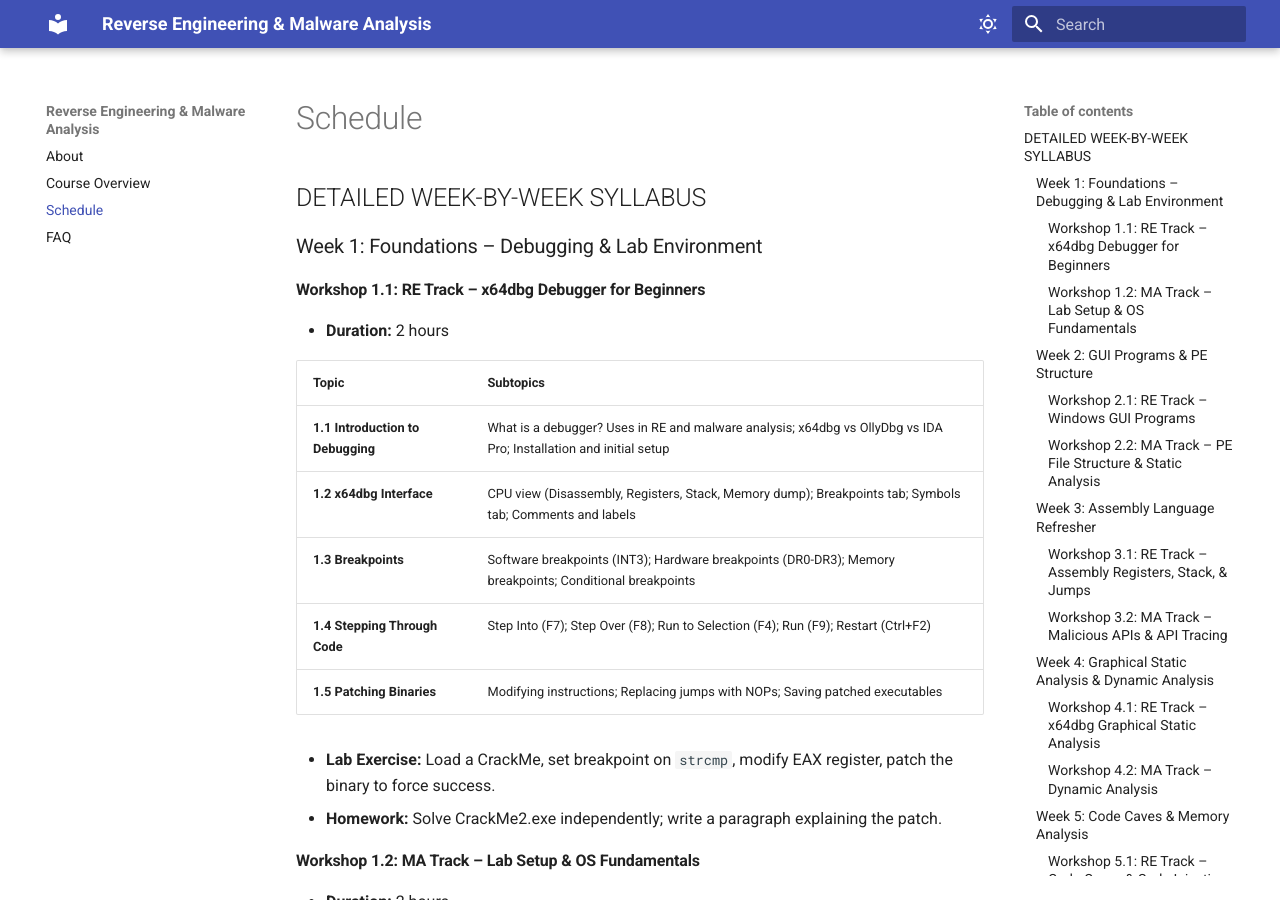
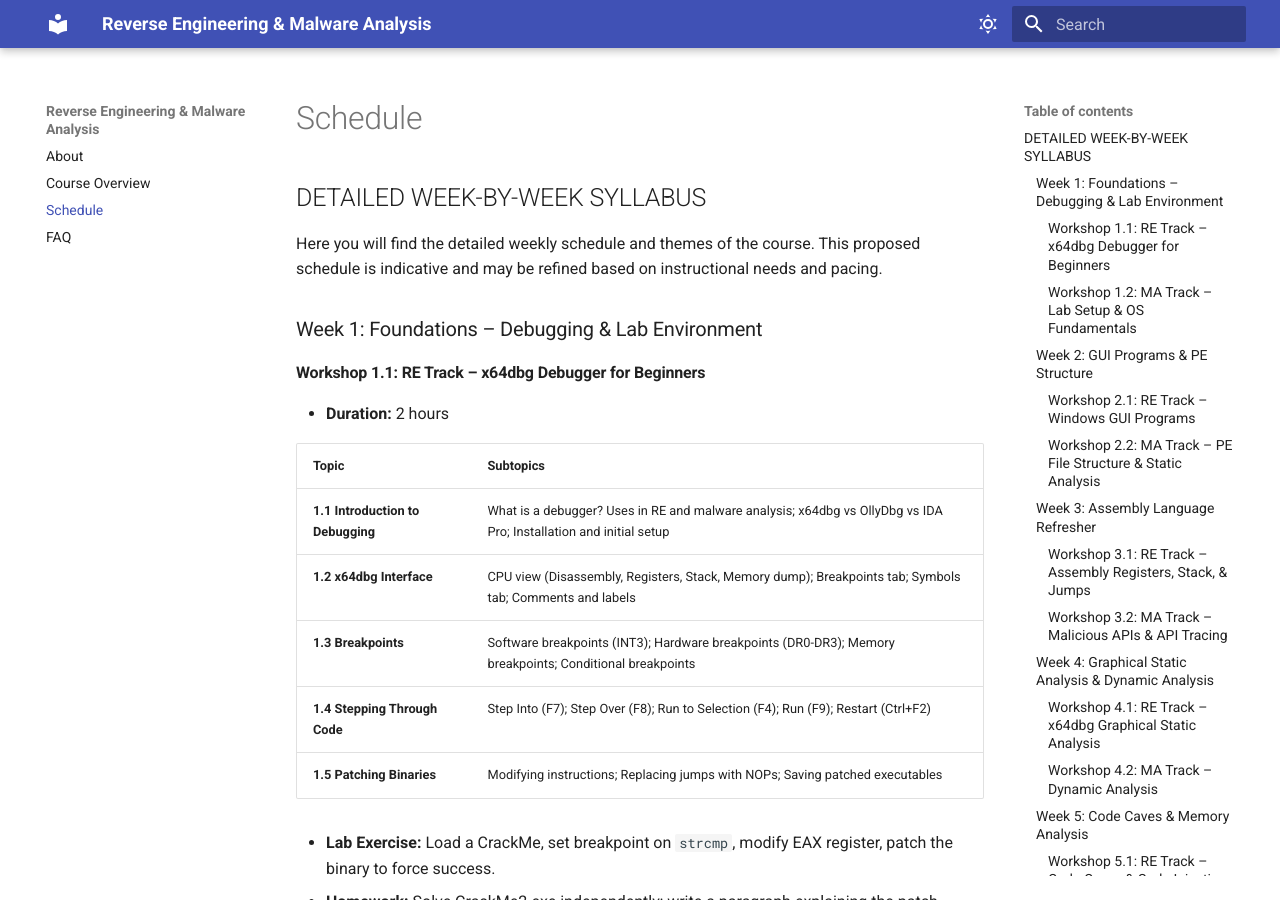
Before and after one commit to aatizghimire/rema-s2026, an MkDocs documentation site: the page built from docs/schedule.md, in a window 1280 px wide and 900 px high. Built offline with MkDocs 1.6.1 and Material for MkDocs 9.7.7, drawn with Linux system fonts in a browser that asks for light colours.

Commit message:
update course commit

```diff
--- a/docs/schedule.md
+++ b/docs/schedule.md
@@ -1,4 +1,6 @@
 ## DETAILED WEEK-BY-WEEK SYLLABUS
+
+Here you will find the detailed weekly schedule and themes of the course. This proposed schedule is indicative and may be refined based on instructional needs and pacing.
 
 ### Week 1: Foundations – Debugging & Lab Environment
 
```
